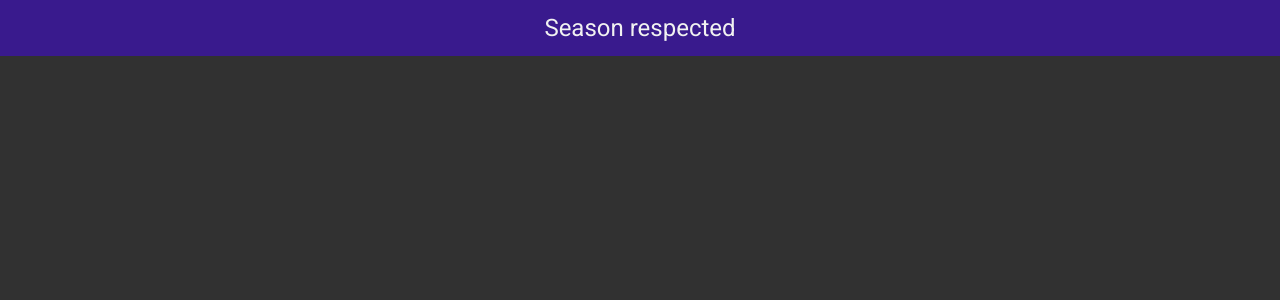
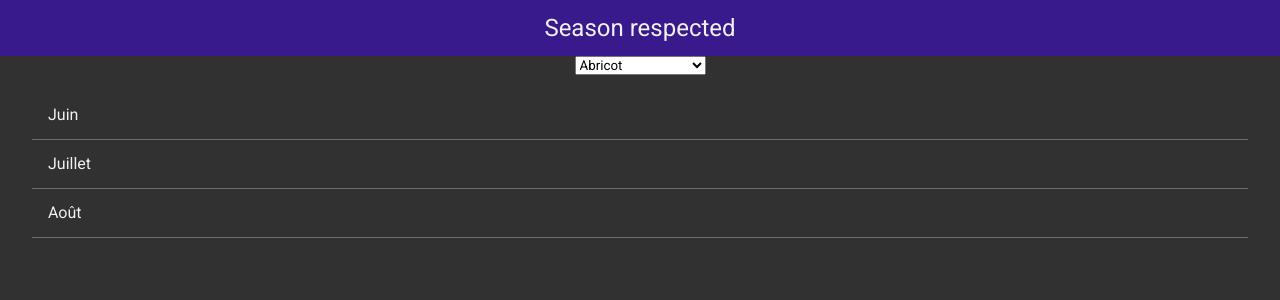
Before and after one commit to Guillaume-TR/season-respected, a React (Create React App) app: page /by-ingredient in a window 1280 px wide. Shown: the top 300 px of the page. Built offline with nearby package versions, Linux system fonts and the light colour scheme.

Commit message:
feature: add a route by ingredient with its component

```diff
--- a/src/App.js
+++ b/src/App.js
@@ -2,6 +2,7 @@ import React from 'react';
 import { Switch, Route } from 'react-router-dom';
 
 import ByMonth from 'components/ByMonth';
+import ByIngredient from 'components/ByIngredient';
 
 import './styles/App.scss';
 
@@ -15,7 +16,9 @@ const App = () => (
         <Route exact path={["/", "by-month"]}>
           <ByMonth />
         </Route>
-
+        <Route exact path="/by-ingredient">
+          <ByIngredient />
+        </Route>
       </Switch>
     </main>
   </div>
--- /dev/null
+++ b/src/components/ByIngredient/index.js
@@ -0,0 +1,46 @@
+import React, { useState } from 'react';
+
+import monthsList from 'data/monthsList';
+import ingredientsList from 'data/ingredientsList';
+
+const ByIngredient = () => {
+  const firstIngredient = ingredientsList[0];
+
+  const [ingredient, setIngredient] = useState(firstIngredient);
+
+  const monthFlitred = monthsList.filter((month) => {
+    let monthFound = false;
+
+    ingredient.months.forEach((ingredientMonth) => {
+      if (ingredientMonth === month.number) {
+        monthFound = true
+      }
+    })
+
+    return monthFound;
+  })
+
+  return (
+    <>
+      <select className="ingredient" id="ingredient" defaultValue={ingredient.id}>
+        { ingredientsList.map((ingredient) => (
+          <option
+            className="item-name" value={ingredient.id}
+            onClick={() => setIngredient(ingredient)}
+            key={ingredient.name}
+          >
+            {ingredient.name}
+          </option>
+        )) }
+      </select>
+
+      <ul className="list">
+      { monthFlitred.map((month) => (
+        <li className="list-item" key={month.name} >{month.name}</li>
+      )) }
+    </ul>
+    </>
+  );
+}
+
+export default ByIngredient;
```
